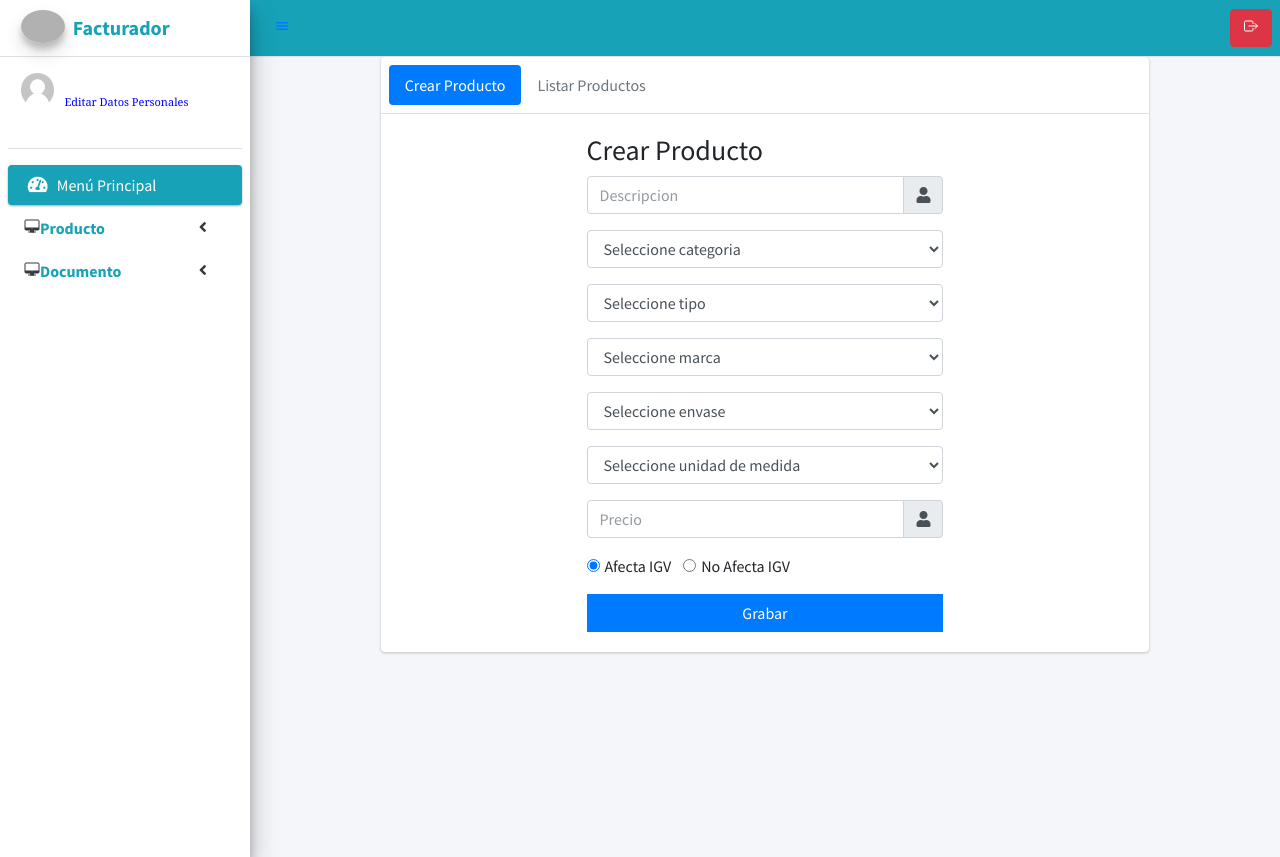
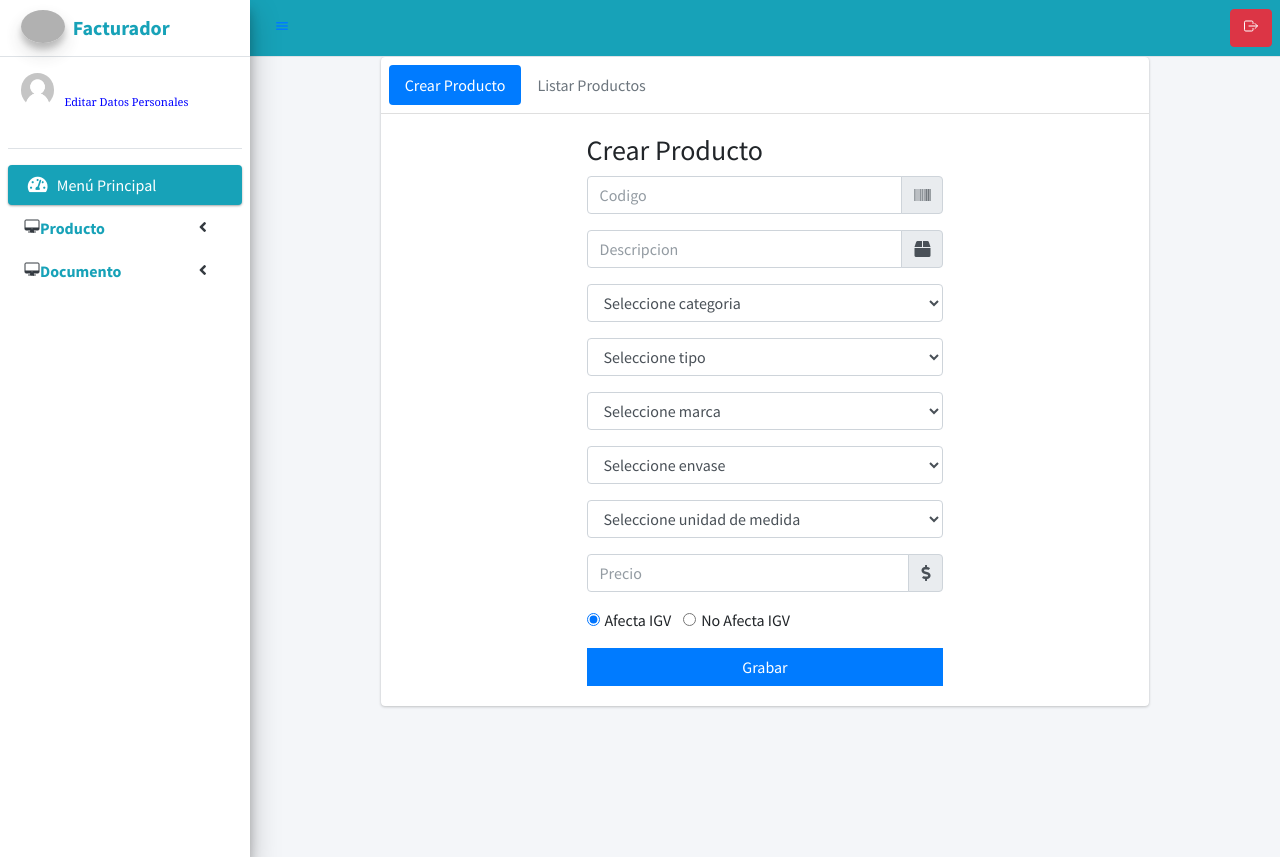
Before and after one commit to robertpariasca/facturadorchuspita, a PHP site: page /view/facturacion.registrar.producto.view.php in a window 1280 px wide. Run offline with PHP 8.4, Linux system fonts and the light colour scheme; the visitor is signed in with stand-in values (Sample User, id 1); data that the repository does not hold is empty; some libraries are stand-ins or nearby versions; grey boxes are pictures that could not be loaded.

Commit message:
Base para agregar producto con pistola y 2 digitos

```diff
--- a/controller/gestionar.cliente.actualizar.controller.php
+++ b/controller/gestionar.cliente.actualizar.controller.php
@@ -26,6 +26,7 @@
     $Medida                 = $_POST["p_medida"];
     $Precio                 = $_POST["p_precio"];
     $Afectacion             = $_POST["p_afectacion"];
+    $CodBarra               = $_POST["p_codbarra"];
 
     $objUsuario = new Producto();
     session_name("Birdy");
@@ -39,6 +40,7 @@
         $objUsuario->setIdunidadmedida($Medida);
         $objUsuario->setPrecio($Precio);
         $objUsuario->setInafecto($Afectacion);
+        $objUsuario->setCodbarraproducto($CodBarra);
 
         $resultado = $objUsuario->grabar();
 /*
--- a/controller/gestionarFactura.imprimir.documento.controller.php
+++ b/controller/gestionarFactura.imprimir.documento.controller.php
@@ -240,7 +240,7 @@ $html.='
     $mpdf->page=0;
     $mpdf->state=0;
     $mpdf->WriteHTML($html);
-    $mpdf->Output("E:\pdf1.pdf");
+    $mpdf->Output("E:/". $nomdoc.".pdf");
 
 /*Creacion Ticket*/
 
--- a/controller/gestionarProducto.editar.producto.controller.php
+++ b/controller/gestionarProducto.editar.producto.controller.php
@@ -21,6 +21,7 @@
     $Descripcion            = $_POST["p_descripcion"];
     $Precio                 = $_POST["p_precio"];
     $CodProducto            = $_POST["p_codproducto"];
+    $CodBarra               = $_POST["p_codbarra"];
 
     $objUsuario = new Producto();
     session_name("Birdy");
@@ -29,6 +30,7 @@
         $objUsuario->setDescripcion($Descripcion);
         $objUsuario->setPrecio($Precio);
         $objUsuario->setCodproducto($CodProducto);
+        $objUsuario->setCodbarraproducto($CodBarra);
         $resultado = $objUsuario->actualizar();
 /*
         echo '<pre>';
--- a/logic/Producto.class.php
+++ b/logic/Producto.class.php
@@ -146,6 +146,7 @@ class Producto extends Conexion
         try {
 
                     $sql = "select fn_registrarProducto(
+                                    :p_codbarra,
                                     :p_descripcion,
                                     :p_categoria,
                                     :p_tipo,
@@ -156,7 +157,7 @@ class Producto extends Conexion
                                     :p_inafecto
                                  );";
                     $sentencia = $this->dblink->prepare($sql);
-                    // $sentencia->bindParam(":p_codigoCandidato", $this->getCodigoCandidato());
+                    $sentencia->bindParam(":p_codbarra", $this->getCodbarraproducto());
                     $sentencia->bindParam(":p_descripcion", $this->getDescripcion());
                     $sentencia->bindParam(":p_categoria", $this->getIdcategoria());
                     $sentencia->bindParam(":p_tipo", $this->getIdtipo());
@@ -206,6 +207,7 @@ class Producto extends Conexion
             $sql = "
                     select
                         cod_producto,
+                        cod_barra_producto,
                         id_categoria,
                         id_tipo,
                         id_marca,
@@ -257,14 +259,14 @@ class Producto extends Conexion
 
         try {
 
-                $sql = "update al_producto set descripcion=:p_descripcion, precio=:p_precio where cod_producto=:p_codproducto;";
+                $sql = "update al_producto set descripcion=:p_descripcion, precio=:p_precio, cod_barra_producto=:p_codbarra where cod_producto=:p_codproducto;";
                 $sentencia = $this->dblink->prepare($sql);
-                // $sentencia->bindParam(":p_codigoCandidato", $this->getCodigoCandidato());
+
+                $sentencia->bindParam(":p_codbarra", $this->getCodbarraproducto());
                 $sentencia->bindParam(":p_descripcion", $this->getDescripcion());
                 $sentencia->bindParam(":p_precio", $this->getPrecio());
                 $sentencia->bindParam(":p_codproducto", $this->getCodproducto());
-                //$sentencia->bindParam(":p_tipo", $this->getTipo());
-                //$sentencia->bindParam(":p_estado", $this->getEstado());
+
                 $sentencia->execute();
 
                 $this->dblink->commit();
--- a/view/facturacion.registrar.producto.view.php
+++ b/view/facturacion.registrar.producto.view.php
@@ -50,11 +50,19 @@ $_POST["s_usuario"] = $dniSesion;
                                             </div>
                                             <form id="frmGrabarProducto">
                                                 <div class="input-group mb-3">
+                                                    <input type="text" name="textcodigo" id="textcodigo" class="form-control" required="" placeholder="Codigo">
+                                                    <div class="input-group-append">
+                                                        <div class="input-group-text">
+                                                            <span class="fas fa-barcode"></span>
+                                                        </div>
+                                                    </div>
+                                                </div>
+                                                <div class="input-group mb-3">
                                                     <input type="text" name="textdescripcion" id="textdescripcion" class="form-control" required="" placeholder="Descripcion">
                                                     <input type="text" name="textcodproducto" id="textcodproducto" class="form-control" hidden>
                                                     <div class="input-group-append">
                                                         <div class="input-group-text">
-                                                            <span class="fas fa-user"></span>
+                                                            <span class="fas fa-box"></span>
                                                         </div>
                                                     </div>
                                                 </div>
@@ -87,7 +95,7 @@ $_POST["s_usuario"] = $dniSesion;
                                                     <input type="text" name="textprecio" id="textprecio" class="form-control" required="" placeholder="Precio" onkeypress="ValidaSoloNumerosYPunto();">
                                                     <div class="input-group-append">
                                                         <div class="input-group-text">
-                                                            <span class="fas fa-user"></span>
+                                                            <span class="fas fa-dollar-sign"></span>
                                                         </div>
                                                     </div>
                                                 </div>
--- a/view/js/edicion.productos.js
+++ b/view/js/edicion.productos.js
@@ -29,6 +29,8 @@ $(document).ready(function () {
             $("#textprecio").val(resultado.datos[i].precio);
 
             $("#textcodproducto").val(resultado.datos[i].cod_producto);
+
+            $("#textcodigo").val(resultado.datos[i].cod_barra_producto);
 
           }
         } else {
@@ -104,6 +106,7 @@ swal(
           p_codproducto: $("#textcodproducto").val(),
           p_descripcion: $("#textdescripcion").val(),
           p_precio: $("#textprecio").val(),
+          p_codbarra: $("#textcodigo").val(),
         })
           .done(function (resultado) {
             var datosJSON = resultado;
@@ -119,12 +122,13 @@ swal(
                 $("#btncerrar").click(); //Cerrar la ventana
               } else if (datosJSON.mensaje == "DUAli") {
                 swal("Error", "Este usuario ya ha sido tomado", "warning");
-                //location.reload();
+
                 $("#btncerrar").click(); //Cerrar la ventana
               } else {
                 swal("Exito", datosJSON.mensaje, "success");
-                //location.reload();
+                location.reload();
                 $("#btncerrar").click(); //Cerrar la ventana
+
               }
             } else {
               swal("Mensaje del sistema", resultado, "warning");
@@ -146,6 +150,7 @@ swal(
             p_medida: $("#opcmedida option:selected").val(),
             p_precio: $("#textprecio").val(),
             p_afectacion: $("input[name='tipoigv']:checked").val(),
+            p_codbarra: $("#textcodigo").val(),
           })
             .done(function (resultado) {
               var datosJSON = resultado;
@@ -161,11 +166,10 @@ swal(
                   $("#btncerrar").click(); //Cerrar la ventana
                 } else if (datosJSON.mensaje == "DUAli") {
                   swal("Error", "Este usuario ya ha sido tomado", "warning");
-                  //location.reload();
                   $("#btncerrar").click(); //Cerrar la ventana
                 } else {
                   swal("Exito", datosJSON.mensaje, "success");
-                  //location.reload();
+                  location.reload();
                   $("#btncerrar").click(); //Cerrar la ventana
                 }
               } else {
```
Also changed, not shown: view/js/gestionarFacturaDatos.js (+26 -28 lines).
